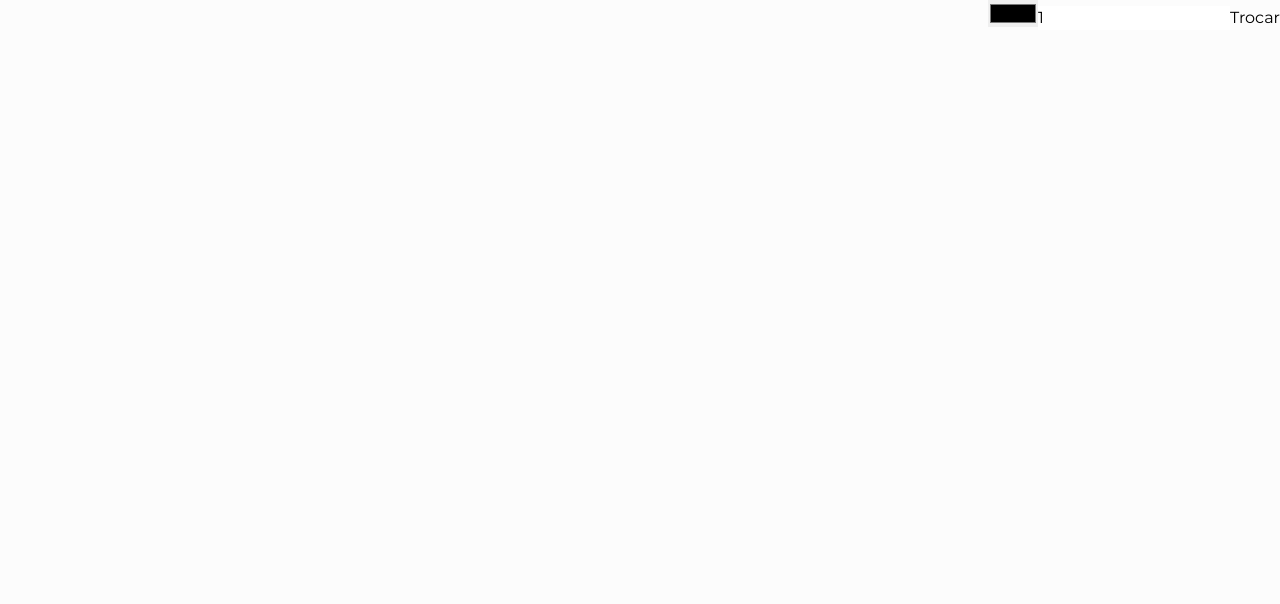
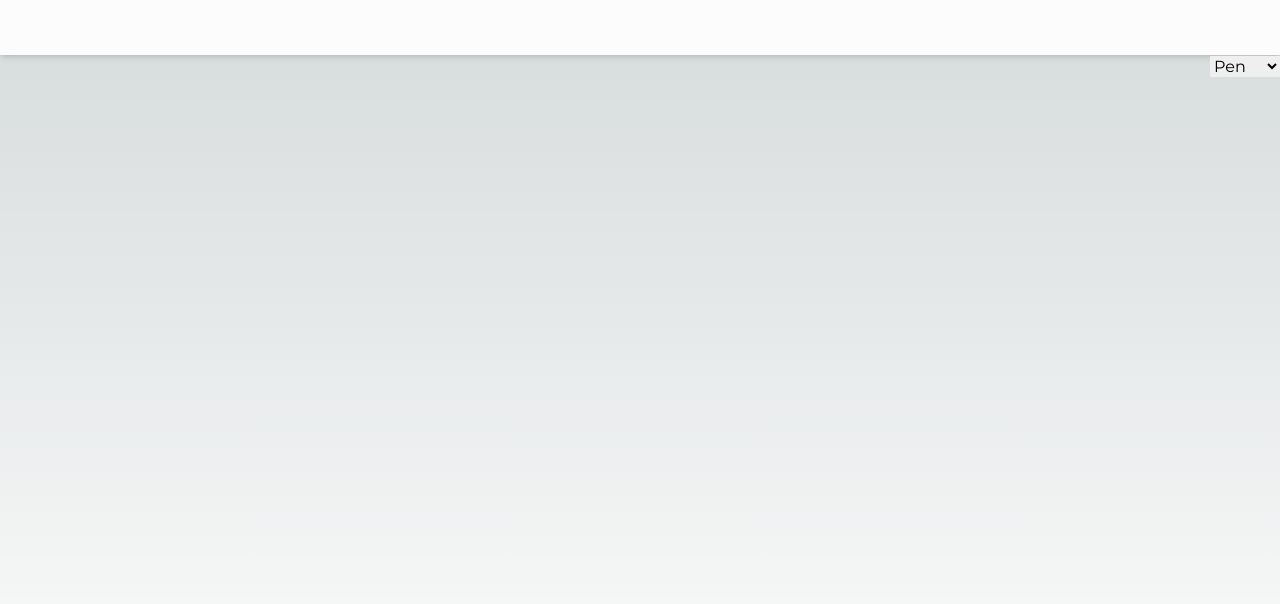
Before and after one commit to Jonatass06/gerenciador, a Next.js app: page /canvas in a window 1280 px wide. Shown: the top 604 px of the page. Built offline with nearby package versions, Linux system fonts and the light colour scheme.

Commit message:
Biblioteca canva

```diff
--- a/pages/canvas.jsx
+++ b/pages/canvas.jsx
@@ -1,67 +1,94 @@
+
+import Header from "@/components/Header";
 import { useEffect, useRef, useState } from "react";
+import { Line, Layer, Stage } from "react-konva";
+export default function canvas() {
+  const [tool, setTool] = useState('pen');
+  const [lines, setLines] = useState([]);
+  const isDrawing = useRef(false);
+  const [w, setW] = useState(500)
+  const [h, setH] = useState(500)
 
-export default function canvas() {
+  useEffect(() => {
+    mudarTamanho()
+    window.addEventListener("resize", () => mudarTamanho())
+  }, [])
+
+  function mudarTamanho() {
+    setW(window.innerWidth)
+    setH((window.innerHeight) - 55)
+  }
 
 
-  let color = "black"
+  const handleMouseDown = (e) => {
+    isDrawing.current = true;
+    const pos = e.target.getStage().getPointerPosition();
+    setLines([...lines, { tool, points: [pos.x, pos.y] }]);
+  };
 
-  const canvasRef = useRef(null);
-  let canvas = null;
-  let context = null;
-  let drawing = false;
+  const handleMouseMove = (e) => {
+    // no drawing - skipping
+    if (!isDrawing.current) {
+      return;
+    }
+    const stage = e.target.getStage();
+    const point = stage.getPointerPosition();
+    let lastLine = lines[lines.length - 1];
+    // add point
+    lastLine.points = lastLine.points.concat([point.x, point.y]);
 
-  useEffect(() => {
-    canvas = canvasRef.current;
-    context = canvas.getContext('2d');
+    // replace last
+    lines.splice(lines.length - 1, 1, lastLine);
+    setLines(lines.concat());
+  };
 
-    // Define o size do canvas
-    canvas.width = screen.width;
-    canvas.height = screen.height;
-
-    // Configurações iniciais do contexto de desenho
-    context.strokeStyle = color;
-    context.lineWidth = 1;
-    context.lineCap = 'round';
-  }, []);
-
-
-  const startDrawing = (e) => {
-    drawing = true;
-    const context = canvasRef.current.getContext('2d');
-    context.beginPath();
-    context.moveTo(e.clientX, e.clientY);
-  }
-
-  const endDrawing = () => {
-    drawing = false;
-    const context = canvasRef.current.getContext('2d');
-    context.closePath();
-  }
-
-  const draw = (e) => {
-    if (!drawing) return;
-    const context = canvasRef.current.getContext('2d');
-    context.lineTo(e.clientX, e.clientY);
-    context.stroke();
-  }
+  const handleMouseUp = () => {
+    isDrawing.current = false;
+  };
 
   return (
-    <div className="w-screen h-screen bg-white">
-      <canvas
-        ref={canvasRef}
-        onMouseDown={startDrawing}
-        onMouseUp={endDrawing}
-        onMouseOut={endDrawing}
-        onMouseMove={draw}
-      />
-      <div className="absolute top-0 right-0">
-        <input type="color" defaultValue={color} onChange={e => {
-          color = e.target.value
-          context.strokeStyle = color
-        }} />
-        <input type="number" defaultValue={1} onChange={e => context.lineWidth = e.target.value} />
-        <button onClick={() => context.strokeStyle = context.strokeStyle == color ? "#FCFCFC" : color}>Trocar</button>
+    <div >
+      <Header />
+      <div className="relative">
+        <Stage
+          width={w}
+          height={h}
+          onMouseDown={handleMouseDown}
+          onMousemove={handleMouseMove}
+          onMouseup={handleMouseUp}
+        >
+          <Layer>
+            {lines.map((line, i) => (
+              <Line
+                key={i}
+                points={line.points}
+                stroke="#df4b26"
+                strokeWidth={5}
+                tension={0.5}
+                lineCap="round"
+                lineJoin="round"
+                globalCompositeOperation={
+                  line.tool === 'eraser' ? 'destination-out' : 'source-over'
+                }
+              />
+            ))}
+          </Layer>
+        </Stage>
+        <div className="absolute top-0 right-0">
+          <select
+            value={tool}
+            onChange={(e) => {
+              setTool(e.target.value);
+            }}
+          >
+            <option value="pen">Pen</option>
+            <option value="eraser">Eraser</option>
+          </select>
+
+        </div>
+
       </div>
+
     </div>
   );
-}
+};
```
Also changed, not shown: package.json (+7 -4 lines), 1 other file (tests, documents, lock files or other folders).
